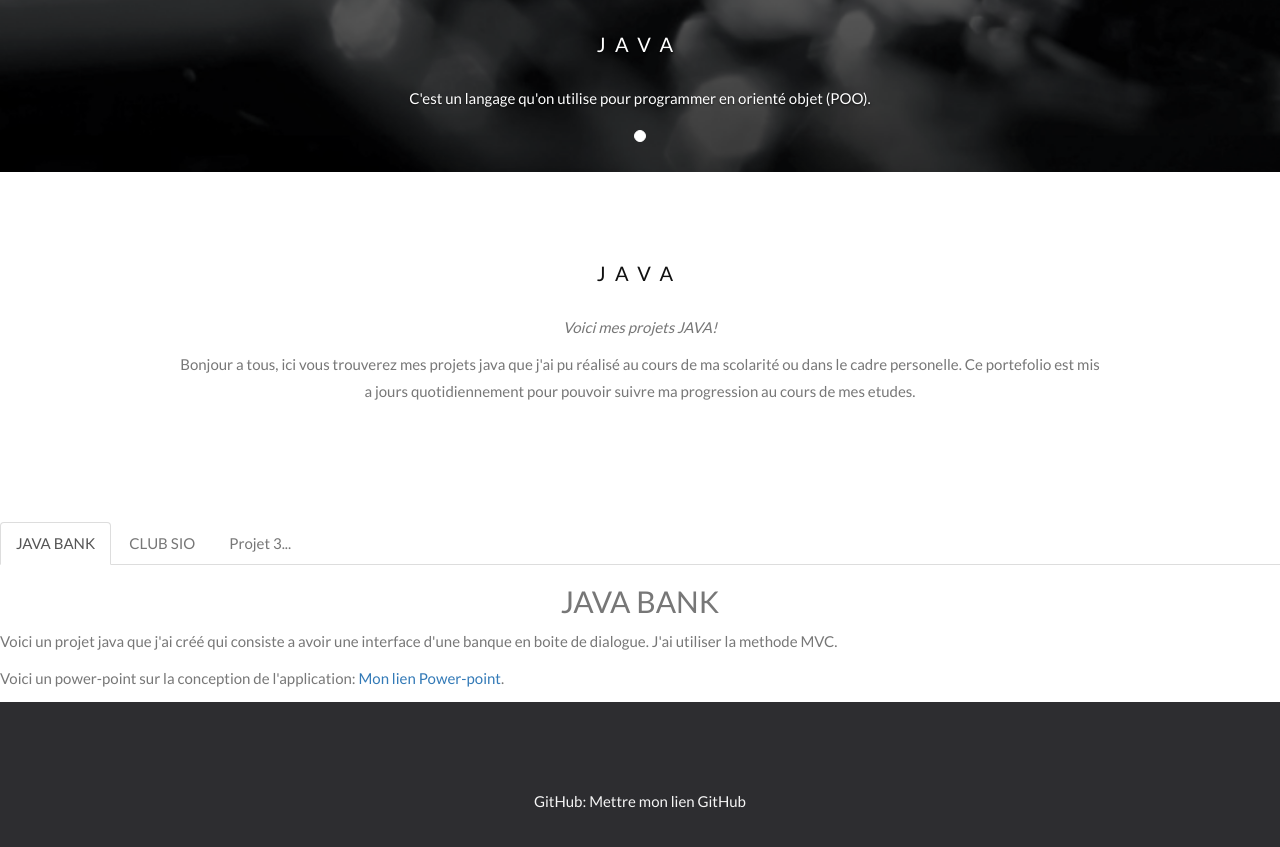
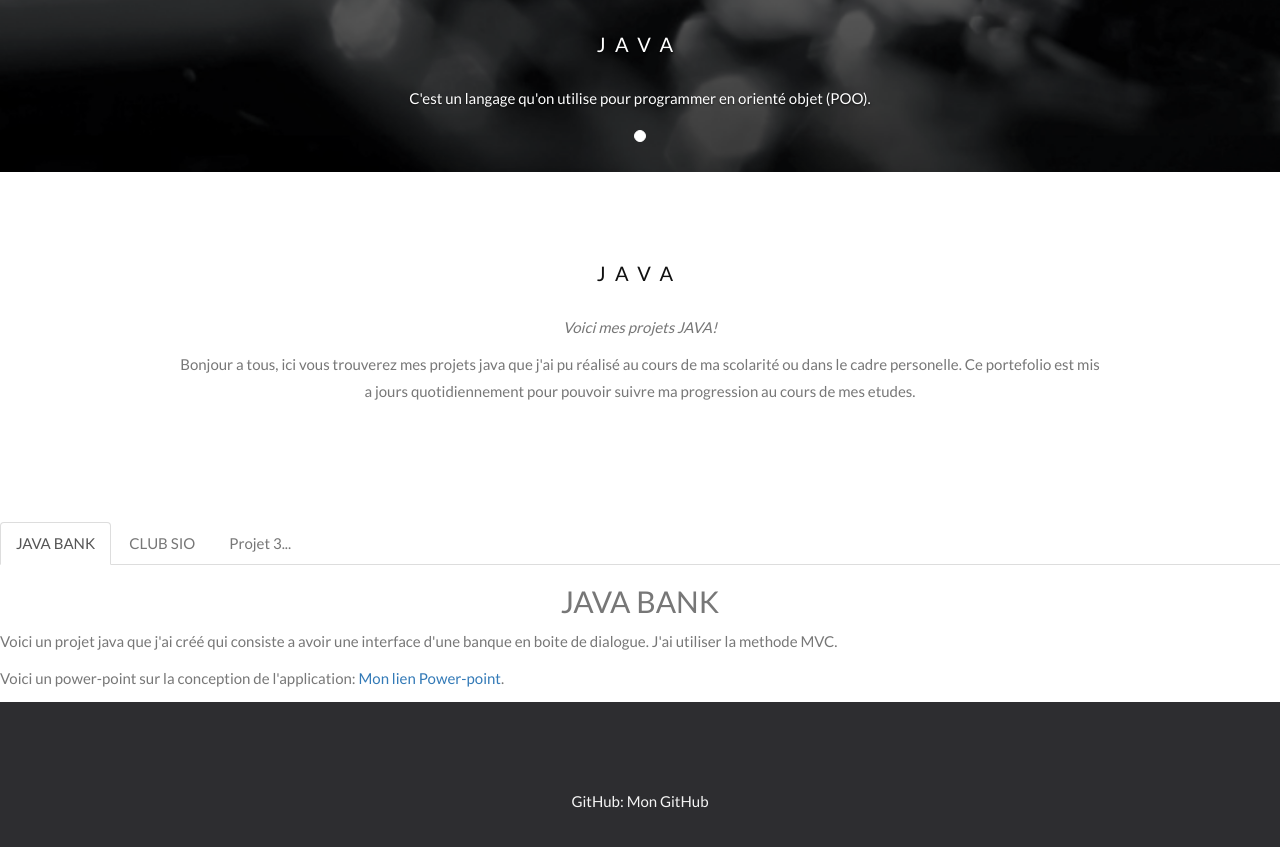
Before and after one commit to azedinebe92/Portefolio_azedinebe92, a plain HTML site: page java.html in a window 1280 px wide. Shown: the part 547-1394 px from the top of the page. Drawn offline with nearby package versions, Linux system fonts and the light colour scheme.

Commit message:
Update java.html

```diff
--- a/java.html
+++ b/java.html
@@ -248,7 +248,7 @@
 <footer class="text-center">
   <a class="up-arrow" href="#myPage" data-toggle="tooltip" title="TO TOP">
   </a><br><br>
-  <p>GitHub: <a href="https://github.com/azedinebe92" data-toggle="tooltip" title="Visiter mon GitHub"> Mettre mon lien GitHub</a></p>
+  <p>GitHub: <a href="https://github.com/azedinebe92" data-toggle="tooltip" title="Visiter mon GitHub"> Mon GitHub</a></p>
 </footer>
 
 
```
